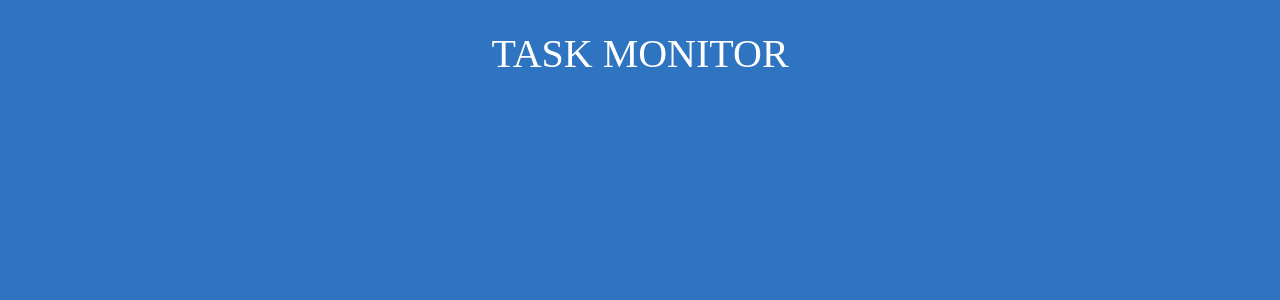
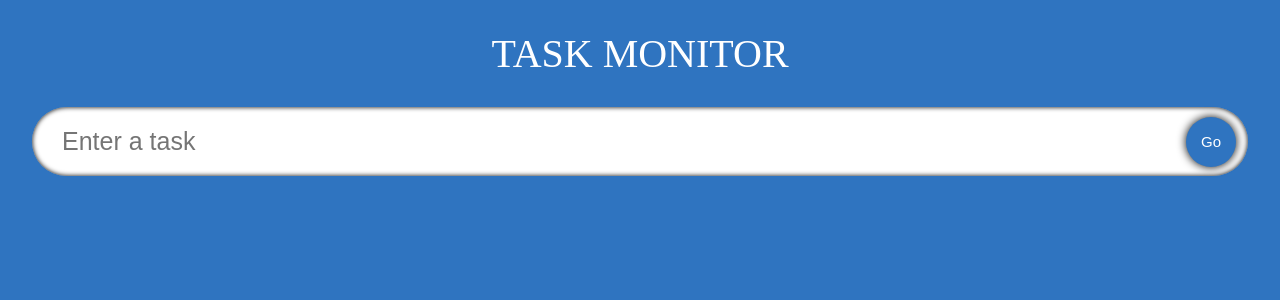
Before and after one commit to Deepak-Urs/Typescript-projects, a React (Create React App) app in the folder task-monitor/: page / in a window 1280 px wide. Shown: the top 300 px of the page. Built offline with nearby package versions, Linux system fonts and the light colour scheme; the HTML template or start-up script is replaced by a standard one; a web font is replaced by a local one.

Commit message:
useState and PropTypes(passing Props to component)

```diff
--- a/task-monitor/src/App.tsx
+++ b/task-monitor/src/App.tsx
@@ -1,11 +1,16 @@
-import React from 'react';
+import React, { useState } from 'react';
 import './App.css';
+import InputField from './components/InputField';
 
 // React.Node supports all
 const App: React.FC = () => {
+  const [todo, setTodo] = useState<string>("");
+  console.log(todo);
+
   return (
     <div className="App">
       <span className="heading">Task Monitor</span>
+      <InputField todo={todo} setTodo={setTodo}/>
     </div>
   );
 }
--- /dev/null
+++ b/task-monitor/src/components/InputField.tsx
@@ -0,0 +1,18 @@
+import "./styles.css"
+interface Props{
+    todo: String,
+    setTodo: React.Dispatch<React.SetStateAction<string>>
+}
+
+//const InputField: React.FC<Props> = ({ todo, setTodo}) => {
+const InputField = ({ todo, setTodo}: Props) => {
+  return (
+    <form className='input'>
+    <input type='input'
+        onChange={(e) => setTodo(e.target.value)} placeholder='Enter a task' className='input__box'/>
+    <button className='input__submit' type='submit'>Go</button>
+    </form>
+  )
+}
+
+export default InputField
```
